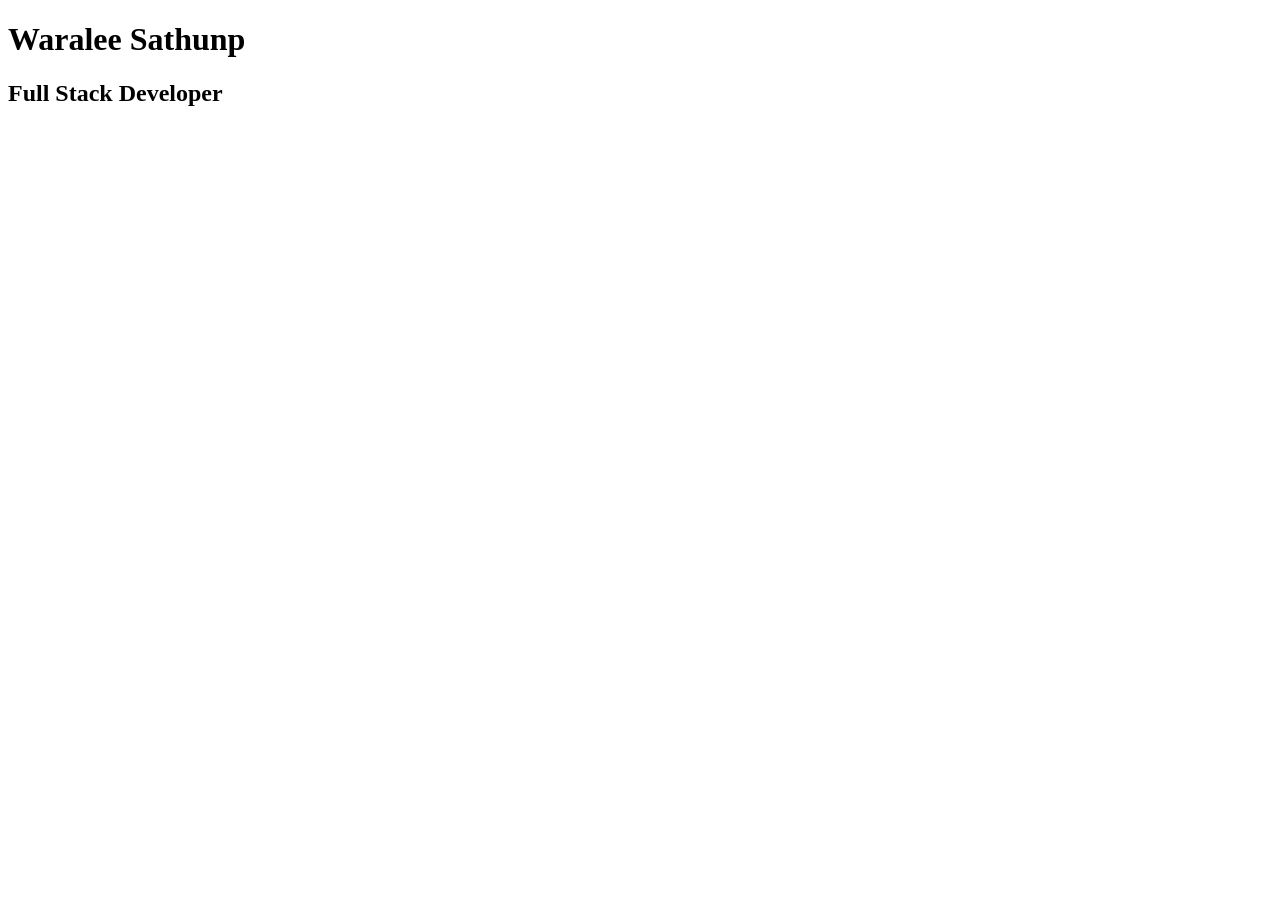
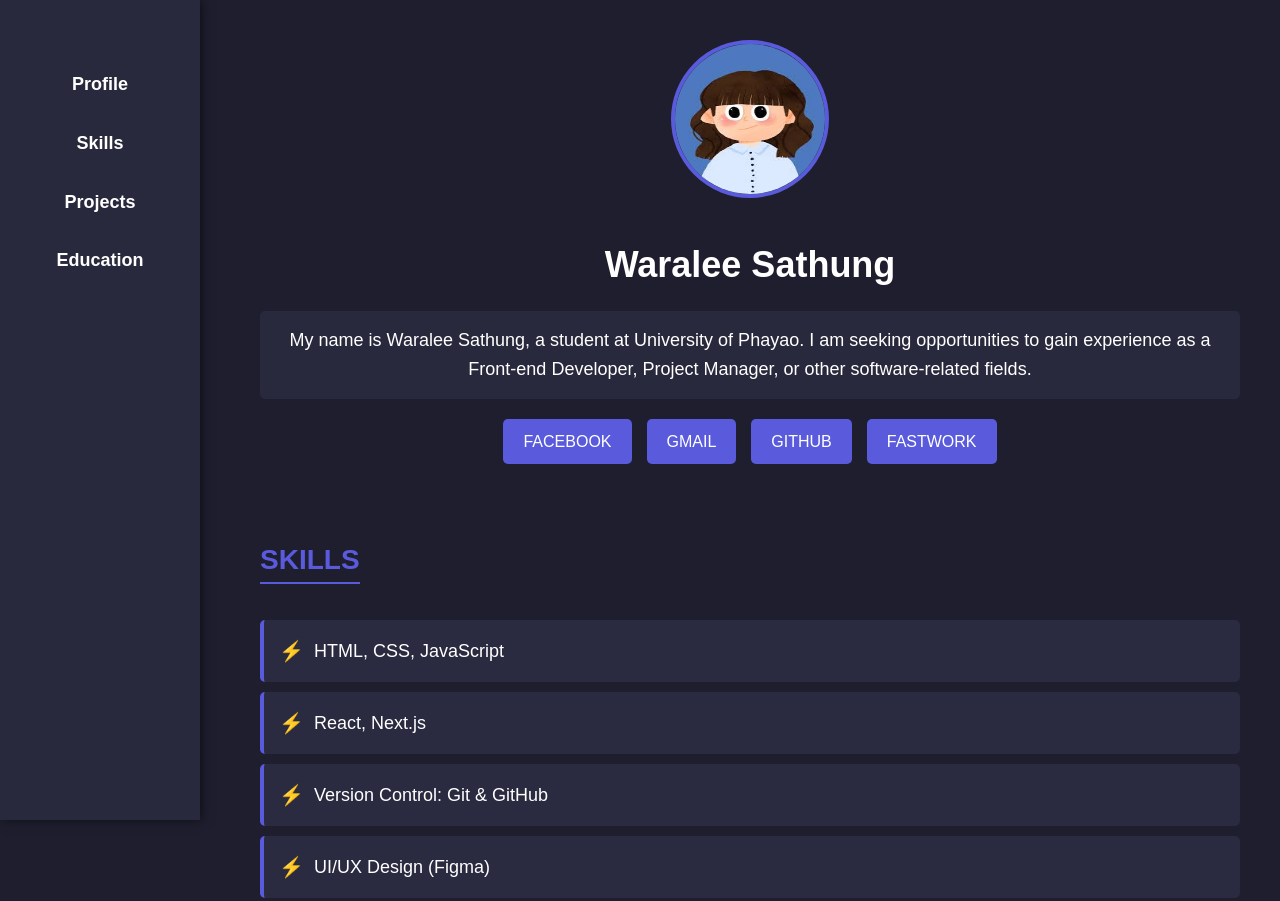
Before and after one commit to 66026123/New-folder, a plain HTML site: page index.html in a window 1280 px wide. Shown: the top 901 px of the page. Before the commit the page ends 800 px from the top, so only its background shows below. Drawn offline with Linux system fonts and the light colour scheme.

Commit message:
Add files via upload

```diff
--- a/index.html
+++ b/index.html
@@ -1,14 +1,68 @@
 <!DOCTYPE html>
 <html lang="en">
 <head>
-    <meta charset="UTF-8">
-    <meta name="viewport" content="width=device-width, initial-scale=1.0">
-    <title>Sample Page</title>
+  <meta charset="UTF-8">
+  <meta name="viewport" content="width=device-width, initial-scale=1.0">
+  <title>My Portfolio</title>
+  <link rel="stylesheet" href="styles.css">
 </head>
 <body>
-    <div class="container">
-        <h1>Waralee Sathunp</h1>
-        <h2>Full Stack Developer</h2>
+  <div class="portfolio">
+    <div class="sidebar">
+      <ul>
+        <li><a href="#profile">Profile</a></li>
+        <li><a href="#skills">Skills</a></li>
+        <li><a href="#projects">Projects</a></li>
+        <li><a href="#education">Education</a></li>
+      </ul>
     </div>
+
+    <div class="main-content">
+      <div id="profile" class="section profile-section">
+        <div class="profile-header">
+          <img src="avatar.png" alt="Avatar" class="profile-avatar">
+          <h1>Waralee Sathung</h1>
+          <p>
+            My name is Waralee Sathung, a student at University of Phayao. I am seeking
+            opportunities to gain experience as a Front-end Developer, Project Manager, or other software-related fields.
+          </p>
+        </div>
+        <div class="contact-buttons">
+          <a href="https://www.facebook.com/profile.php?id=100024735470504&mibextid=ZbWKwL" class="button">Facebook</a>
+          <a href="mailto:66026123@up.ac.th" class="button">Gmail</a>
+          <a href="https://github.com/66026123" class="button">Github</a>
+          <a href="#" class="button">Fastwork</a>
+        </div>
+      </div>
+
+      <div id="skills" class="section">
+        <h2>Skills</h2>
+        <ul>
+          <li>HTML, CSS, JavaScript</li>
+          <li>React, Next.js</li>
+          <li>Version Control: Git & GitHub</li>
+          <li>UI/UX Design (Figma)</li>
+        </ul>
+      </div>
+
+      <div id="projects" class="section">
+        <h2>Projects</h2>
+        <ul>
+          <li>
+            <strong>Personal Portfolio Website:</strong> A responsive personal website built with HTML, CSS, and JavaScript.
+          </li>
+        </ul>
+      </div>
+
+      <div id="education" class="section">
+        <h2>Education</h2>
+        <p>
+          <strong>Bachelor of Software Engineering</strong><br>
+          University of Phayao<br>
+          Expected Graduation: 2026
+        </p>
+      </div>
+    </div>
+  </div>
 </body>
 </html>
--- /dev/null
+++ b/styles.css
@@ -0,0 +1,184 @@
+/* General Reset */
+body, html {
+  margin: 0;
+  padding: 0;
+  font-family: 'Poppins', sans-serif;
+  color: #ffffff;
+  background-color: #1e1e2f;
+  line-height: 1.6;
+}
+
+ul {
+  list-style: none;
+  padding: 0;
+}
+
+a {
+  text-decoration: none;
+  color: inherit;
+  transition: all 0.3s ease-in-out;
+}
+
+/* Sidebar */
+.sidebar {
+  position: fixed;
+  top: 0;
+  left: 0;
+  height: 100%;
+  width: 200px;
+  background-color: #29293d;
+  padding-top: 20px;
+  display: flex;
+  flex-direction: column;
+  box-shadow: 2px 0 10px rgba(0, 0, 0, 0.5);
+}
+
+.sidebar ul {
+  margin-top: 30px;
+}
+
+.sidebar ul li {
+  margin: 10px 0;
+  text-align: center;
+}
+
+.sidebar ul li a {
+  color: #ffffff;
+  font-size: 18px;
+  font-weight: bold;
+  padding: 10px 0;
+  display: block;
+  border-radius: 5px;
+  transition: background-color 0.3s ease;
+}
+
+.sidebar ul li a:hover {
+  background-color: #5a5adc;
+}
+
+/* Main Content */
+.main-content {
+  margin-left: 220px;
+  padding: 40px;
+  background-color: #1e1e2f;
+  min-height: 100vh;
+}
+
+.section {
+  margin-bottom: 50px;
+}
+
+.section h2 {
+  font-size: 28px;
+  margin-bottom: 20px;
+  color: #5a5adc;
+  text-transform: uppercase;
+  border-bottom: 2px solid #5a5adc;
+  display: inline-block;
+}
+
+/* Profile Section */
+.profile-section {
+  text-align: center;
+}
+
+.profile-avatar {
+  width: 150px;
+  height: 150px;
+  border-radius: 50%;
+  margin-bottom: 20px;
+  border: 4px solid #5a5adc;
+}
+
+.profile-header h1 {
+  font-size: 36px;
+  margin: 10px 0;
+  color: #ffffff;
+}
+
+.profile-header p {
+  font-size: 18px;
+  color: #b3b3c9;
+}
+
+.contact-buttons {
+  display: flex;
+  justify-content: center;
+  flex-wrap: wrap;
+  gap: 15px;
+  margin-top: 20px;
+}
+
+.contact-buttons .button {
+  background-color: #5a5adc;
+  color: #ffffff;
+  font-size: 16px;
+  padding: 10px 20px;
+  border-radius: 5px;
+  text-transform: uppercase;
+  transition: transform 0.2s ease, background-color 0.3s ease;
+}
+
+.contact-buttons .button:hover {
+  background-color: #4141ba;
+  transform: scale(1.1);
+}
+
+/* Skills Section */
+.section ul li {
+  background-color: #29293d;
+  padding: 10px 15px;
+  margin: 10px 0;
+  border-radius: 5px;
+  color: #ffffff;
+  font-size: 18px;
+  display: flex;
+  align-items: center;
+  gap: 10px;
+}
+
+.section ul li::before {
+  content: "⚡";
+  color: #5a5adc;
+  font-size: 20px;
+}
+
+/* Projects Section */
+.section ul li strong {
+  color: #5a5adc;
+}
+
+.section ul li {
+  padding: 15px;
+  border-left: 4px solid #5a5adc;
+  background-color: #2a2a40;
+  transition: transform 0.2s ease, background-color 0.3s ease;
+}
+
+.section ul li:hover {
+  background-color: #35355a;
+  transform: translateX(5px);
+}
+
+/* Education Section */
+.section p {
+  background-color: #29293d;
+  padding: 15px;
+  border-radius: 5px;
+  color: #ffffff;
+  font-size: 18px;
+}
+
+/* Scrollbar */
+::-webkit-scrollbar {
+  width: 8px;
+}
+
+::-webkit-scrollbar-thumb {
+  background: #5a5adc;
+  border-radius: 5px;
+}
+
+::-webkit-scrollbar-thumb:hover {
+  background: #4141ba;
+}
```
Also changed, not shown: avatar.png (added).
